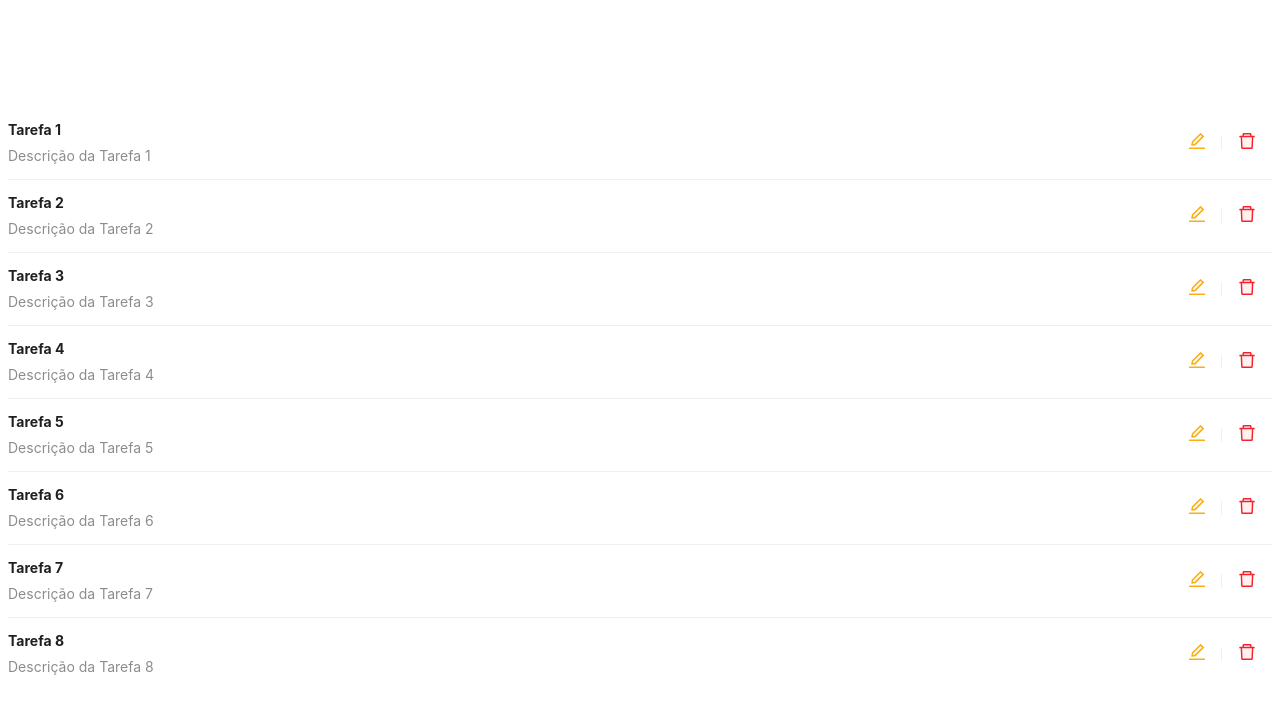
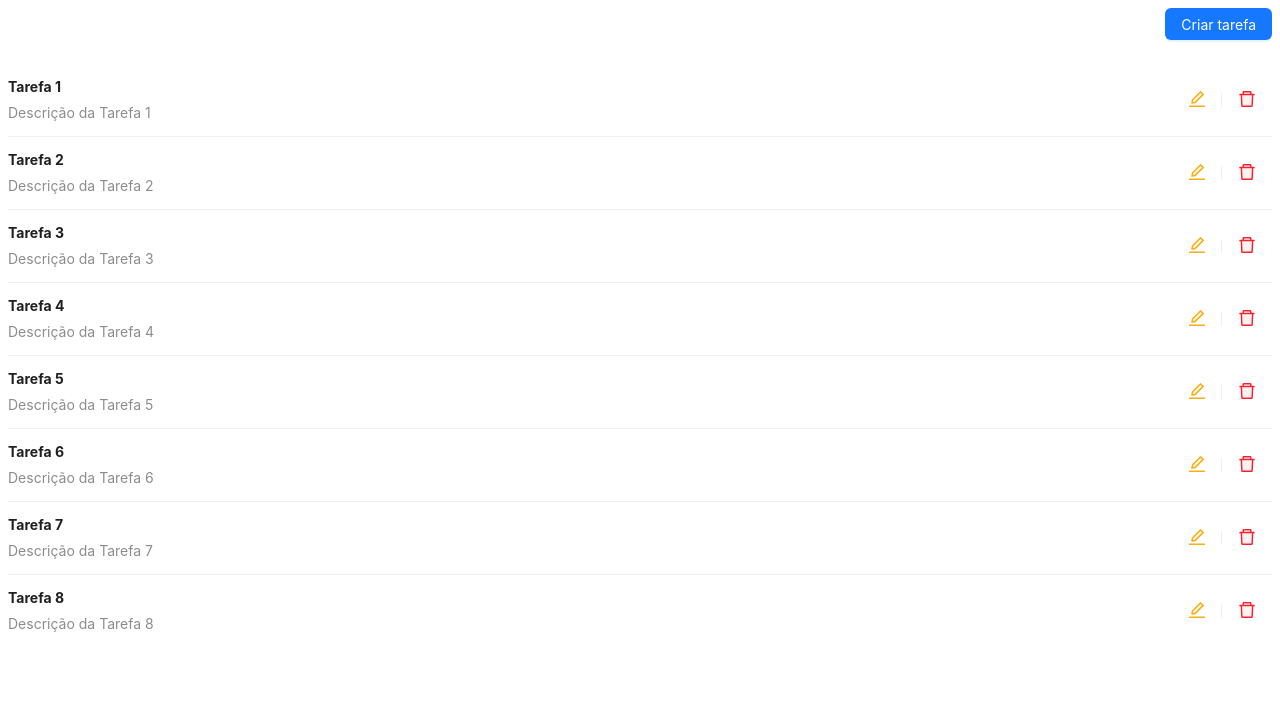
Before and after one commit to EddyPBR/todolist-web, a React (Vite) app: page /tarefas in a window 1280 px wide. Shown: the top 714 px of the page. Built offline with nearby package versions, Linux system fonts and the light colour scheme.

Commit message:
:recycle: refact Application routes

```diff
--- a/src/App.tsx
+++ b/src/App.tsx
@@ -1,29 +1,23 @@
-import { Flex } from "antd";
-import { CreateUserForm } from "./components/CreateUserForm";
-import { LoginForm } from "./components/LoginForm";
-import { TaskList } from "./components/TaskList";
-
 import { createBrowserRouter, RouterProvider } from "react-router-dom";
+import { TasksPage } from "./pages/TasksPage";
+import { HomePage } from "./pages/HomePage";
+import { RegisterPage } from "./pages/RegisterPage";
 
 const ROUTER = createBrowserRouter([
   {
     path: "/",
-    element: <LoginForm />,
+    element: <HomePage />,
   },
   {
     path: "/cadastro",
-    element: <CreateUserForm />,
+    element: <RegisterPage />,
   },
   {
     path: "/tarefas",
-    element: <TaskList />,
+    element: <TasksPage />,
   },
 ]);
 
 export function App() {
-  return (
-    <Flex justify="center" align="center" style={{ height: "calc(100vh - 20px)" }}>
-      <RouterProvider router={ROUTER} />
-    </Flex>
-  );
+  return <RouterProvider router={ROUTER} />;
 }
--- /dev/null
+++ b/src/pages/HomePage/index.tsx
@@ -0,0 +1,10 @@
+import { Flex } from "antd";
+import { LoginForm } from "../../components/LoginForm";
+
+export function HomePage() {
+  return (
+    <Flex justify="center" align="center" style={{ height: "calc(100vh - 20px)" }}>
+      <LoginForm />
+    </Flex>
+  );
+}
--- /dev/null
+++ b/src/pages/RegisterPage/index.tsx
@@ -0,0 +1,10 @@
+import { Flex } from "antd";
+import { CreateUserForm } from "../../components/CreateUserForm";
+
+export function RegisterPage() {
+  return (
+    <Flex justify="center" align="center" style={{ height: "calc(100vh - 20px)" }}>
+      <CreateUserForm />
+    </Flex>
+  );
+}
--- /dev/null
+++ b/src/pages/TasksPage/index.tsx
@@ -0,0 +1,15 @@
+import { Flex } from "antd";
+
+import { CreateTaskButton } from "../../components/CreateTaskButton";
+import { TaskList } from "../../components/TaskList";
+
+export function TasksPage() {
+  return (
+    <Flex vertical gap={24}>
+      <Flex justify="flex-end">
+        <CreateTaskButton />
+      </Flex>
+      <TaskList />
+    </Flex>
+  );
+}
```
